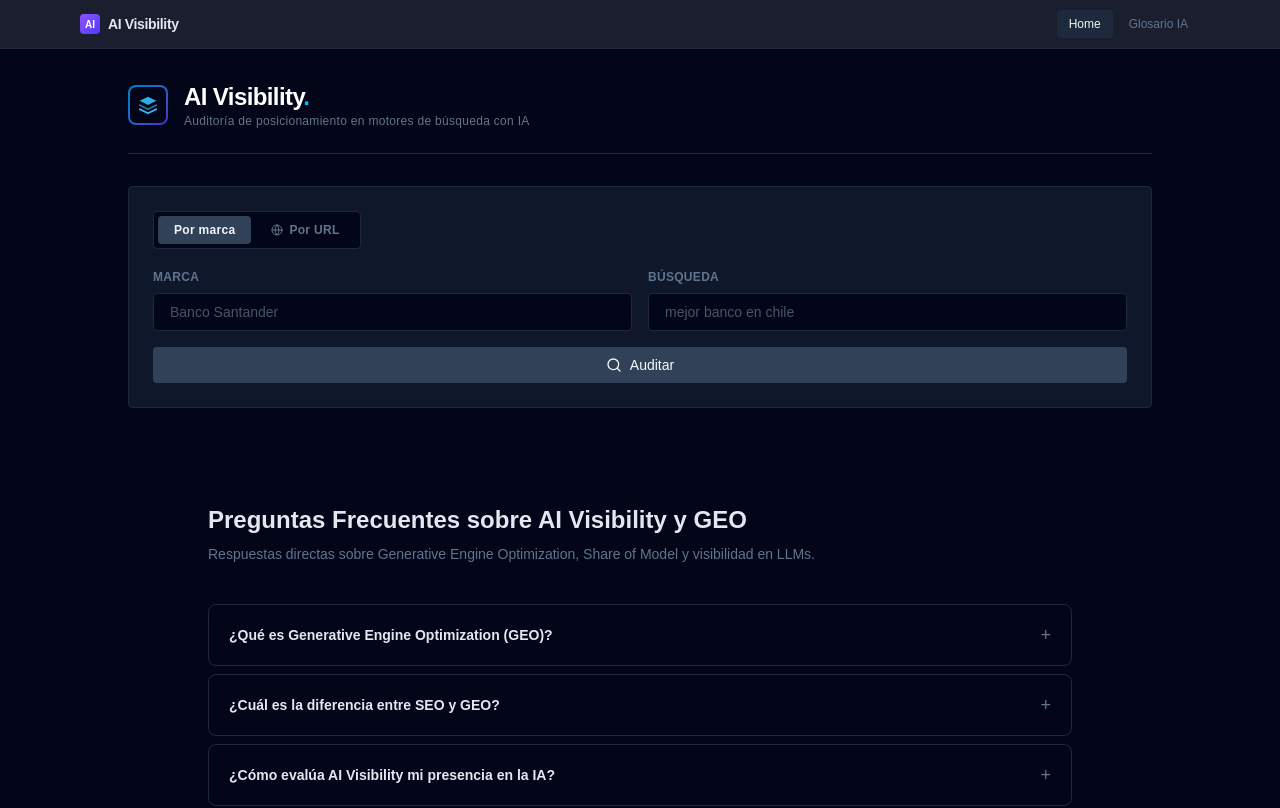
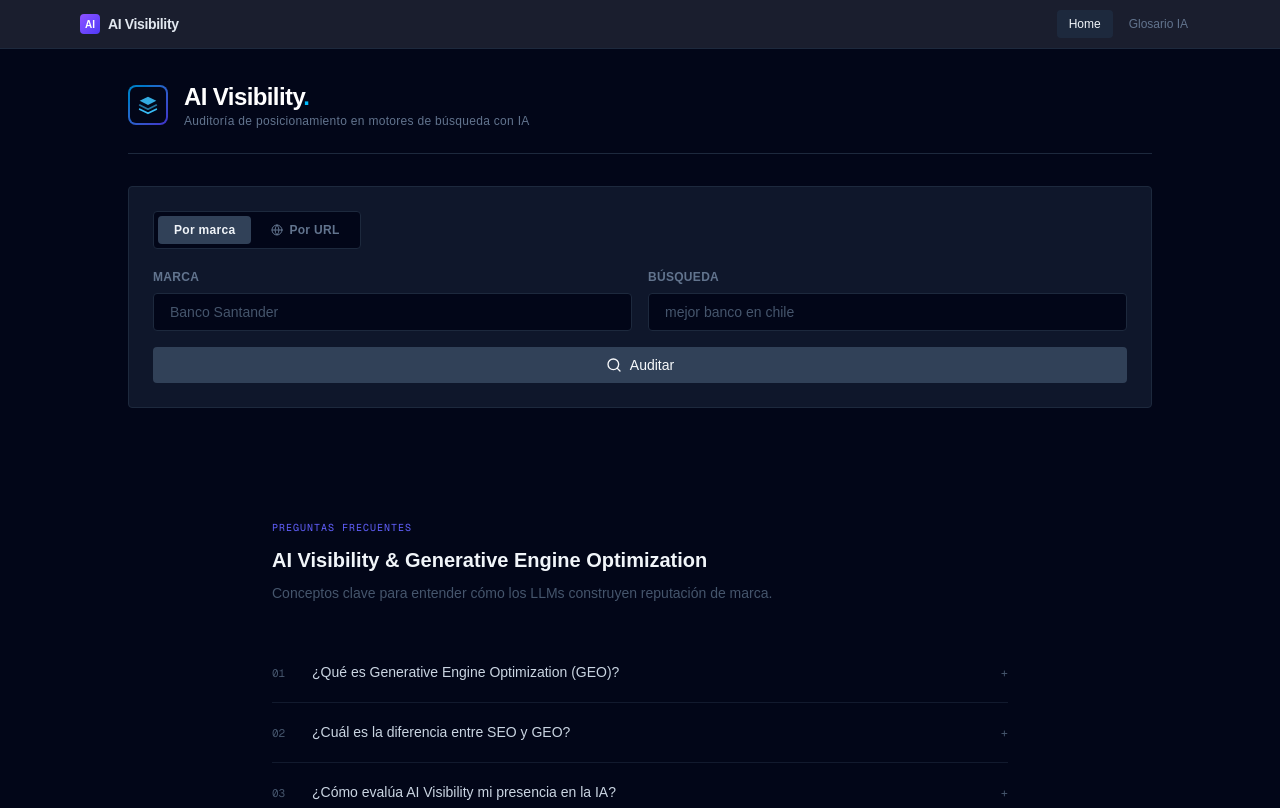
Before and after one commit to OfuentesP/ai-visibility, a Next.js app: page / in a window 1280 px wide. Shown: the top 808 px of the page. Built offline with nearby package versions, Linux system fonts and the light colour scheme.

Commit message:
feat(faq): executive C-level redesign with numbered items and indigo accent

```diff
--- a/src/app/page.tsx
+++ b/src/app/page.tsx
@@ -116,19 +116,33 @@ function queryToBullets(query: string): string[] {
 function FaqAccordion({ items }: { items: { q: string; a: string }[] }) {
   const [open, setOpen] = useState<number | null>(null)
   return (
-    <div className="space-y-2">
+    <div className="divide-y divide-slate-800/60">
       {items.map((item, i) => (
-        <div key={i} className="border border-slate-800 rounded-lg overflow-hidden">
+        <div key={i}>
           <button
             onClick={() => setOpen(open === i ? null : i)}
-            className="w-full flex items-center justify-between px-5 py-4 text-left hover:bg-slate-900 transition-colors"
+            className="w-full flex items-start gap-5 py-5 text-left group"
           >
-            <span className="text-slate-200 font-semibold text-sm pr-4">{item.q}</span>
-            <span className={`text-slate-500 text-lg transition-transform duration-200 flex-shrink-0 ${open === i ? 'rotate-45' : ''}`}>+</span>
+            <span className="text-[11px] font-mono text-slate-600 pt-0.5 w-5 shrink-0 select-none">
+              {String(i + 1).padStart(2, '0')}
+            </span>
+            <span className={`flex-1 text-sm font-medium transition-colors leading-snug ${
+              open === i ? 'text-slate-100' : 'text-slate-300 group-hover:text-slate-100'
+            }`}>
+              {item.q}
+            </span>
+            <span className={`text-slate-600 text-xs font-mono transition-transform duration-200 shrink-0 mt-0.5 ${
+              open === i ? 'rotate-45 text-indigo-400' : ''
+            }`}>
+              +
+            </span>
           </button>
           {open === i && (
-            <div className="px-5 pb-5 pt-1 border-t border-slate-800 bg-slate-950">
-              <p className="text-slate-400 text-sm leading-relaxed">{item.a}</p>
+            <div className="flex gap-5 pb-5">
+              <span className="w-5 shrink-0" />
+              <p className="text-slate-500 text-[13px] leading-relaxed border-l-2 border-indigo-900/60 pl-4">
+                {item.a}
+              </p>
             </div>
           )}
         </div>
@@ -3131,9 +3145,12 @@ Tel: [teléfono]`
           )}
 
           {/* FAQ GEO */}
-          <section id="faq-geo" className="max-w-4xl mx-auto px-4 py-16">
-            <h2 className="text-2xl font-bold text-slate-200 mb-2">Preguntas Frecuentes sobre AI Visibility y GEO</h2>
-            <p className="text-slate-500 text-sm mb-10">Respuestas directas sobre Generative Engine Optimization, Share of Model y visibilidad en LLMs.</p>
+          <section id="faq-geo" className="max-w-3xl mx-auto px-4 py-20">
+            <div className="mb-10">
+              <p className="text-[10px] font-mono text-indigo-500 uppercase tracking-widest mb-3">Preguntas Frecuentes</p>
+              <h2 className="text-xl font-semibold text-slate-100 leading-snug">AI Visibility &amp; Generative Engine Optimization</h2>
+              <p className="text-slate-600 text-sm mt-2">Conceptos clave para entender cómo los LLMs construyen reputación de marca.</p>
+            </div>
             <FaqAccordion items={[
               {
                 q: '¿Qué es Generative Engine Optimization (GEO)?',
```
Also changed, not shown: 1 other file (tests, documents, lock files or other folders).
